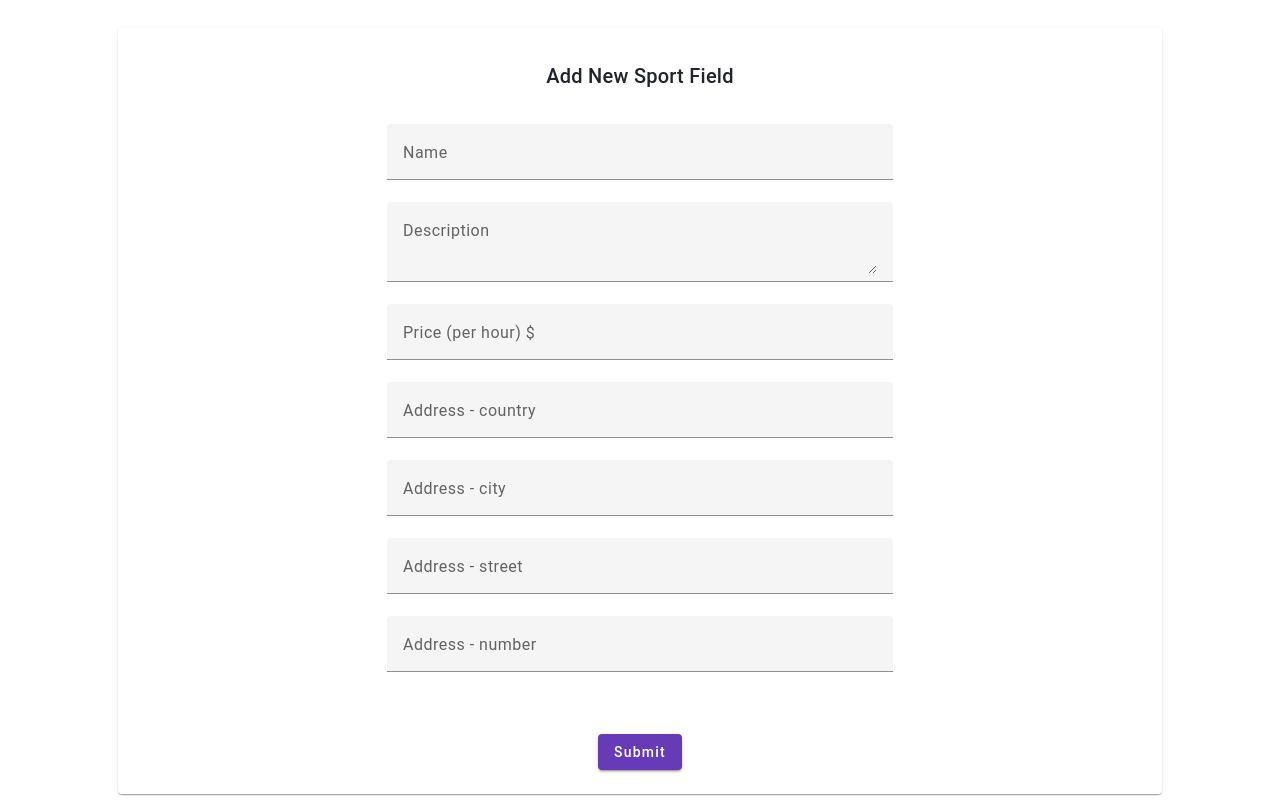
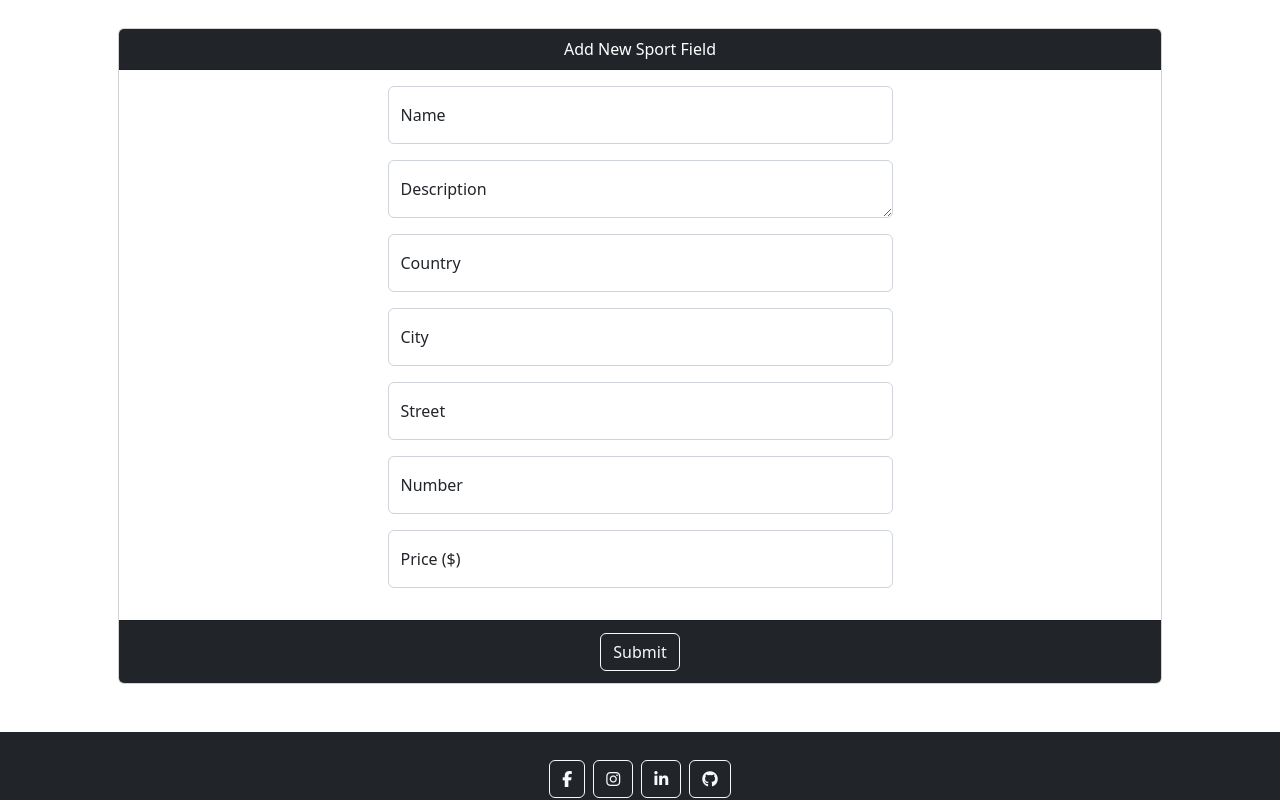
Before and after one commit to Nacu77/sports_fields_for_rent_frontend, an Angular app: page /new-sport-field in a window 1280 px wide. Shown: the part 420-1220 px from the top of the page. Built offline with nearby package versions, Linux system fonts and the light colour scheme.

Commit message:
Improved new sport field form

```diff
--- a/src/app/components/sport_field/new-sport-field-form/new-sport-field-form.component.css
+++ b/src/app/components/sport_field/new-sport-field-form/new-sport-field-form.component.css
@@ -1,8 +1,11 @@
-mat-card-content {
-  width: 100%;
-  text-align: center;
+.form-floating {
+  width: 50%;
+  margin-left: auto;
+  margin-right: auto;
 }
 
-mat-form-field {
-  width: 50%;
+.form-control:focus {
+  border-color: inherit;
+  -webkit-box-shadow: none;
+  box-shadow: none;
 }
--- a/src/app/components/sport_field/new-sport-field-form/new-sport-field-form.component.html
+++ b/src/app/components/sport_field/new-sport-field-form/new-sport-field-form.component.html
@@ -1,67 +1,48 @@
 <div class="container p-5">
-  <mat-card class="align-items-center">
-    <mat-card-header class="m-3">
-      <mat-card-title>Add New Sport Field</mat-card-title>
-    </mat-card-header>
+  <div class="card text-center">
+    <div class="card-header bg-dark text-white">Add New Sport Field</div>
 
-    <mat-card-content class="m-3">
-      <mat-form-field>
-        <mat-label>Name</mat-label>
-        <input matInput [(ngModel)]="sportField.name" />
-      </mat-form-field>
-      <br />
+    <div class="card-body container">
+      <form>
+        <div class="form-floating mb-3">
+          <input type="text" class="form-control" id="nameInput" placeholder="Name" />
+          <label for="nameInput">Name</label>
+        </div>
 
-      <mat-form-field>
-        <mat-label>Description</mat-label>
-        <textarea matInput [(ngModel)]="sportField.description"></textarea>
-      </mat-form-field>
-      <br />
+        <div class="form-floating mb-3">
+          <textarea class="form-control" placeholder="Description" id="descriptionTextarea"></textarea>
+          <label for="descriptionTextarea">Description</label>
+        </div>
 
-      <mat-form-field>
-        <mat-label>Price (per hour) $</mat-label>
-        <input
-          matInput
-          type="number"
-          pattern="[0-9]*"
-          [(ngModel)]="sportField.pricePerHour"
-        />
-      </mat-form-field>
-      <br />
+        <div class="form-floating mb-3">
+          <input type="text" class="form-control" id="countryInput" placeholder="Country" />
+          <label for="countryInput">Country</label>
+        </div>
 
-      <mat-form-field>
-        <mat-label>Address - country</mat-label>
-        <input matInput [(ngModel)]="sportField.address.country" />
-      </mat-form-field>
-      <br />
+        <div class="form-floating mb-3">
+          <input type="text" class="form-control" id="cityInput" placeholder="City" />
+          <label for="cityInput">City</label>
+        </div>
 
-      <mat-form-field>
-        <mat-label>Address - city</mat-label>
-        <input matInput [(ngModel)]="sportField.address.city" />
-      </mat-form-field>
-      <br />
+        <div class="form-floating mb-3">
+          <input type="text" class="form-control" id="streetInput" placeholder="Street" />
+          <label for="streetInput">Street</label>
+        </div>
 
-      <mat-form-field>
-        <mat-label>Address - street</mat-label>
-        <input matInput [(ngModel)]="sportField.address.street" />
-      </mat-form-field>
-      <br />
+        <div class="form-floating mb-3">
+          <input type="number" class="form-control" id="numberInput" placeholder="Number" />
+          <label for="numberInput">Number</label>
+        </div>
 
-      <mat-form-field>
-        <mat-label>Address - number</mat-label>
-        <input
-          matInput
-          type="number"
-          pattern="[0-9]*"
-          [(ngModel)]="sportField.address.number"
-        />
-      </mat-form-field>
-      <br />
-    </mat-card-content>
+        <div class="form-floating mb-3">
+          <input type="number" class="form-control" id="priceInput" placeholder="Price ($)" />
+          <label for="priceInput">Price ($)</label>
+        </div>
+      </form>
+    </div>
 
-    <mat-card-actions class="m-3">
-      <button mat-raised-button color="primary" (click)="newSportField()">
-        Submit
-      </button>
-    </mat-card-actions>
-  </mat-card>
+    <div class="card-footer bg-dark text-white">
+      <button class="btn btn-outline-light btn-floating m-1" (click)="newSportField()">Submit</button>
+    </div>
+  </div>
 </div>
--- a/src/app/components/sport_field/sport-fields/sport-fields.component.html
+++ b/src/app/components/sport_field/sport-fields/sport-fields.component.html
@@ -1,5 +1,5 @@
 <mat-drawer-container autosize>
-  <mat-drawer #drawer class="text-white bg-dark m-1 rounded" mode="side">
+  <mat-drawer #drawer class="text-white bg-dark m-2 rounded" mode="side">
     <div class="container">
       <p>Auto-resizing sidenavdsaaaaaaaaaaaaaaaaa</p>
       <form>
--- a/src/index.html
+++ b/src/index.html
@@ -2,14 +2,11 @@
 <html lang="en">
   <head>
     <meta charset="utf-8" />
-    <title>SportFrontend</title>
+    <title>Sport For All</title>
     <base href="/" />
     <meta name="viewport" content="width=device-width, initial-scale=1" />
     <link rel="icon" type="image/x-icon" href="favicon.ico" />
-    <script
-      src="https://kit.fontawesome.com/d2c30976c7.js"
-      crossorigin="anonymous"
-    ></script>
+    <script src="https://kit.fontawesome.com/d2c30976c7.js" crossorigin="anonymous"></script>
   </head>
   <body>
     <app-root></app-root>
```
